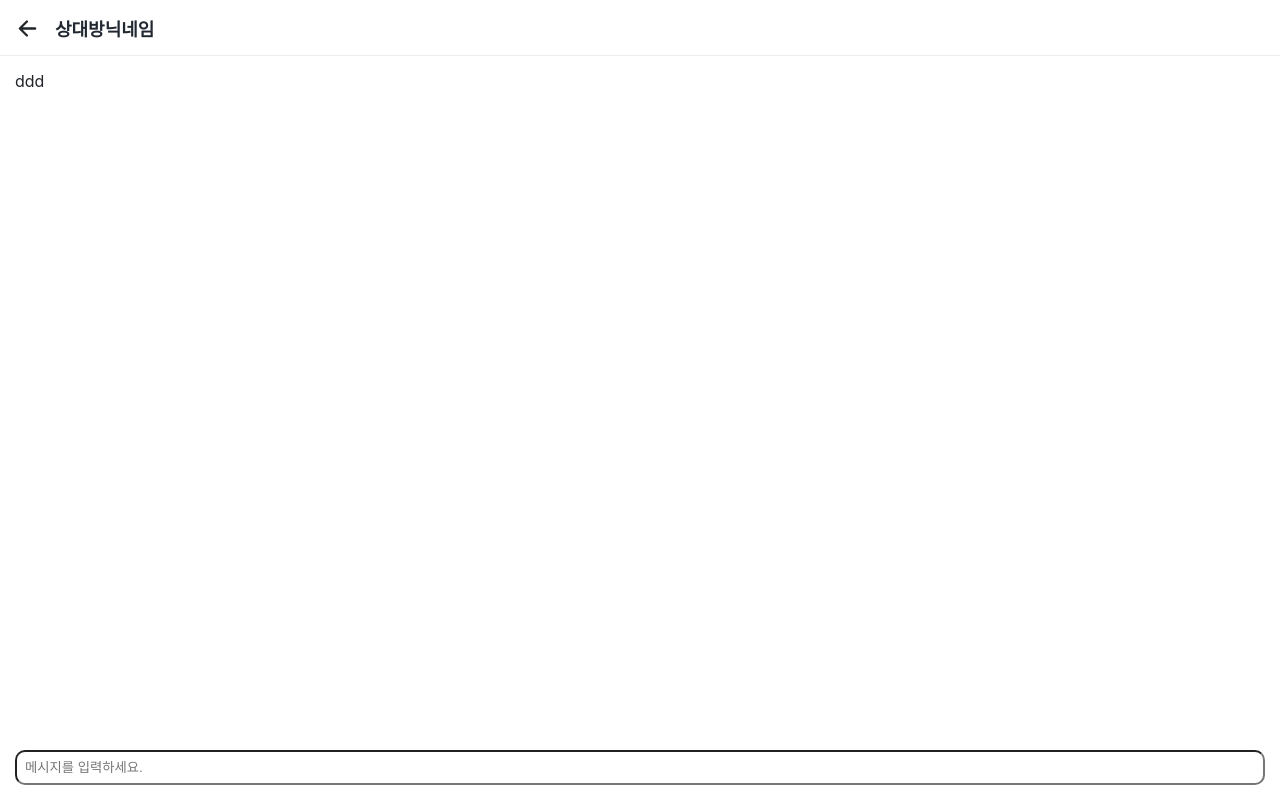
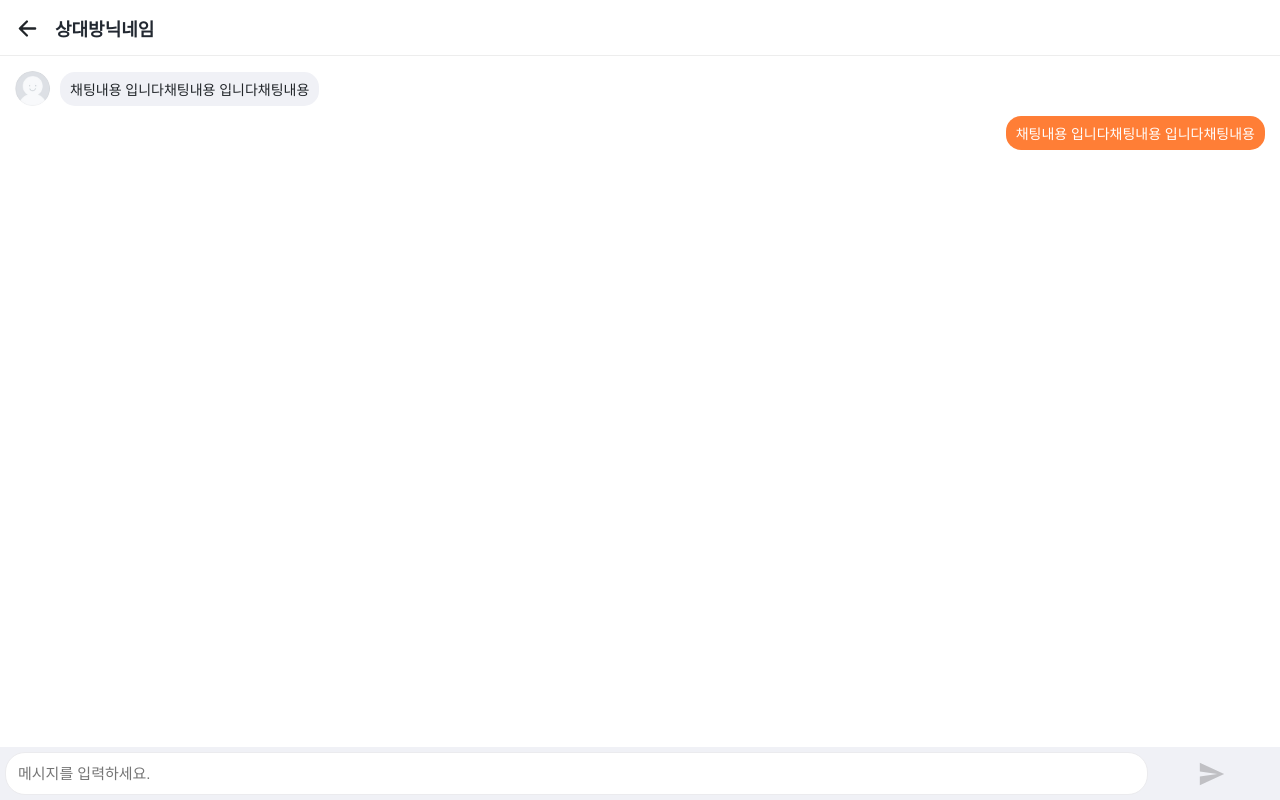
Before and after one commit to jeonhaekang/hanghae_clone_01, a React (Create React App) app: page /chat in a window 1280 px wide. Built offline with nearby package versions, Linux system fonts and the light colour scheme.

Commit message:
채팅 뷰 구현

```diff
--- a/src/pages/Chat.js
+++ b/src/pages/Chat.js
@@ -2,24 +2,98 @@ import React from "react";
 import Header from "../shared/Header";
 import { Grid, TextLabel } from "../elements/Index";
 import styled from "styled-components";
+import { IoMdSend } from "react-icons/io";
+import profile from "../images/profile.jpeg";
 
 const Chat = (props) => {
   return (
     <React.Fragment>
       <Header title="상대방닉네임" />
-      <Grid padding="15px">ddd</Grid>
-      <Grid position="fixed" bottom="0" width="100%" padding="15px">
-        <Input placeholder="메시지를 입력하세요." />
+      <Grid padding="15px" is_flex gap="10px">
+        {/* 상대방 채팅 */}
+        <Grid is_flex gap="10px" width="100%">
+          <ProfileOuter>
+            <Profile src={profile} />
+          </ProfileOuter>
+          <ChatText color="rgb(240, 241, 246)">
+            <TextLabel>채팅내용 입니다채팅내용 입니다채팅내용</TextLabel>
+          </ChatText>
+        </Grid>
+
+        {/* 나의 채팅 */}
+        <Grid is_flex width="100%" justify_content="flex-end">
+          <ChatText color="#ff7e36">
+            <TextLabel F_color="white">
+              채팅내용 입니다채팅내용 입니다채팅내용
+            </TextLabel>
+          </ChatText>
+        </Grid>
+      </Grid>
+      <Grid
+        position="fixed"
+        bottom="0"
+        width="100%"
+        padding="5px"
+        BG_c="rgb(240,241,246)"
+        is_flex
+      >
+        <Grid width="90%">
+          <Input placeholder="메시지를 입력하세요." />
+        </Grid>
+        <Grid width="10%" color="rgba(0,0,0,0.2)">
+          <SendButton>
+            <IoMdSend />
+          </SendButton>
+        </Grid>
       </Grid>
     </React.Fragment>
   );
 };
+const ChatText = styled.div`
+  max-width: 80%;
+  border-radius: 15px;
+  padding: 7px 10px;
+  font-weight: 550;
+  background-color: ${(props) => props.color};
+`;
+
+const ProfileOuter = styled.div`
+  width: 35px;
+  height: 35px;
+`;
+
+const Profile = styled.div`
+  position: relative;
+  padding-top: 100%;
+  overflow: hidden;
+  background-image: url("${(props) => props.src}");
+  background-size: cover;
+  border-radius: 20px;
+`;
 
 const Input = styled.input`
   width: 100%;
-  padding: 8px;
-  border-radius: 10px;
+  padding: 12px;
+  border-radius: 20px;
   box-sizing: border-box;
+  border: 1px solid rgb(235, 235, 238);
+  font-size: 15px;
+
+  &:focus {
+    caret-color: #ff7e36;
+    border: 1px solid rgb(235, 235, 238);
+    outline: none;
+  }
+`;
+
+const SendButton = styled.button`
+  display: flex;
+  justify-content: center;
+  align-items: center;
+  width: 100%;
+  font-size: 30px;
+  border: 0;
+  background-color: rgba(0, 0, 0, 0);
 `;
 
 export default Chat;
--- a/src/pages/ProfileModify.js
+++ b/src/pages/ProfileModify.js
@@ -126,10 +126,11 @@ const Input = styled.input`
   border: 1px solid rgba(0, 0, 0, 0.25);
   box-sizing: border-box;
   text-align: center;
-  outline: none;
+
   &:focus {
     border: 1px solid rgba(0, 0, 0, 0.7);
     caret-color: #ff7e36;
+    outline: none;
   }
 `;
 
```
